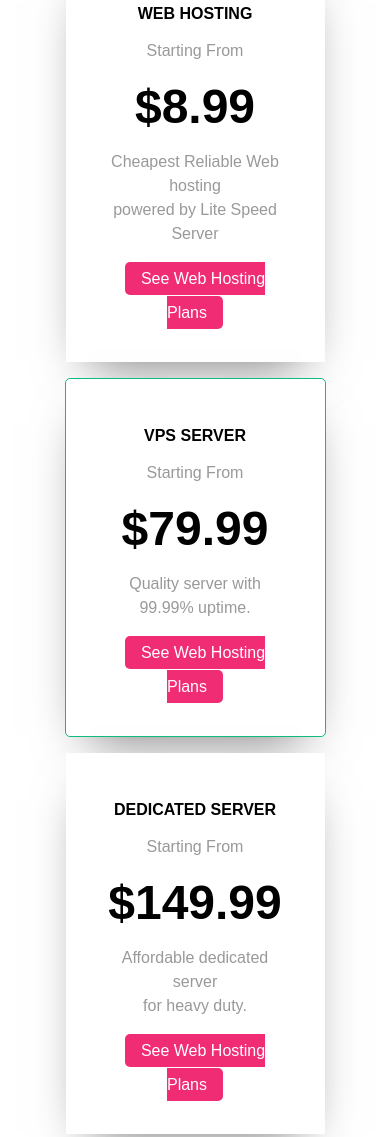
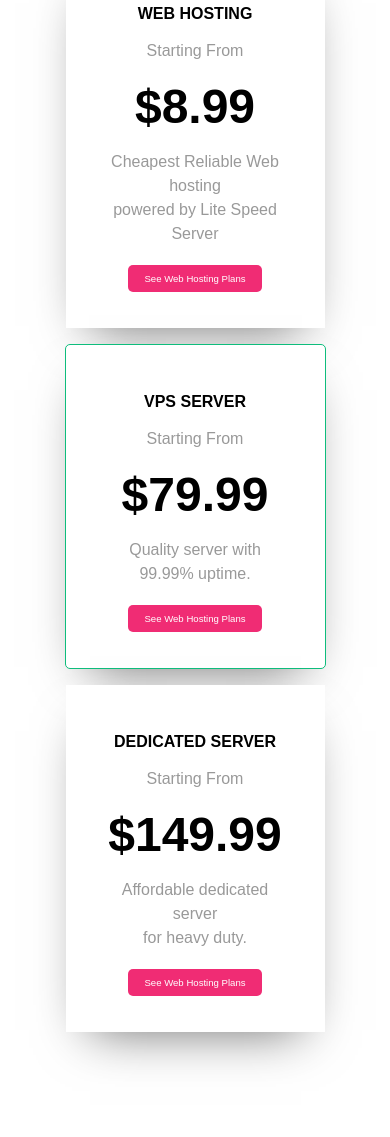
Before and after one commit to strahinja-code/hosting, a plain HTML site: page index.html in a window 390 px wide. Shown: the part 3232-4369 px from the top of the page. Drawn offline with Linux system fonts and the light colour scheme.

Commit message:
fixed button responsive issue

```diff
--- a/css/mobile.css
+++ b/css/mobile.css
@@ -64,6 +64,9 @@
   }
   #hero .wrapper .hero-left ul {
     list-style: none;
+  }
+  #plans .plan-card a {
+    font-size:0.6rem;
   }
   #hero .wrapper .hero-left h3 {
     text-align: center;
```
